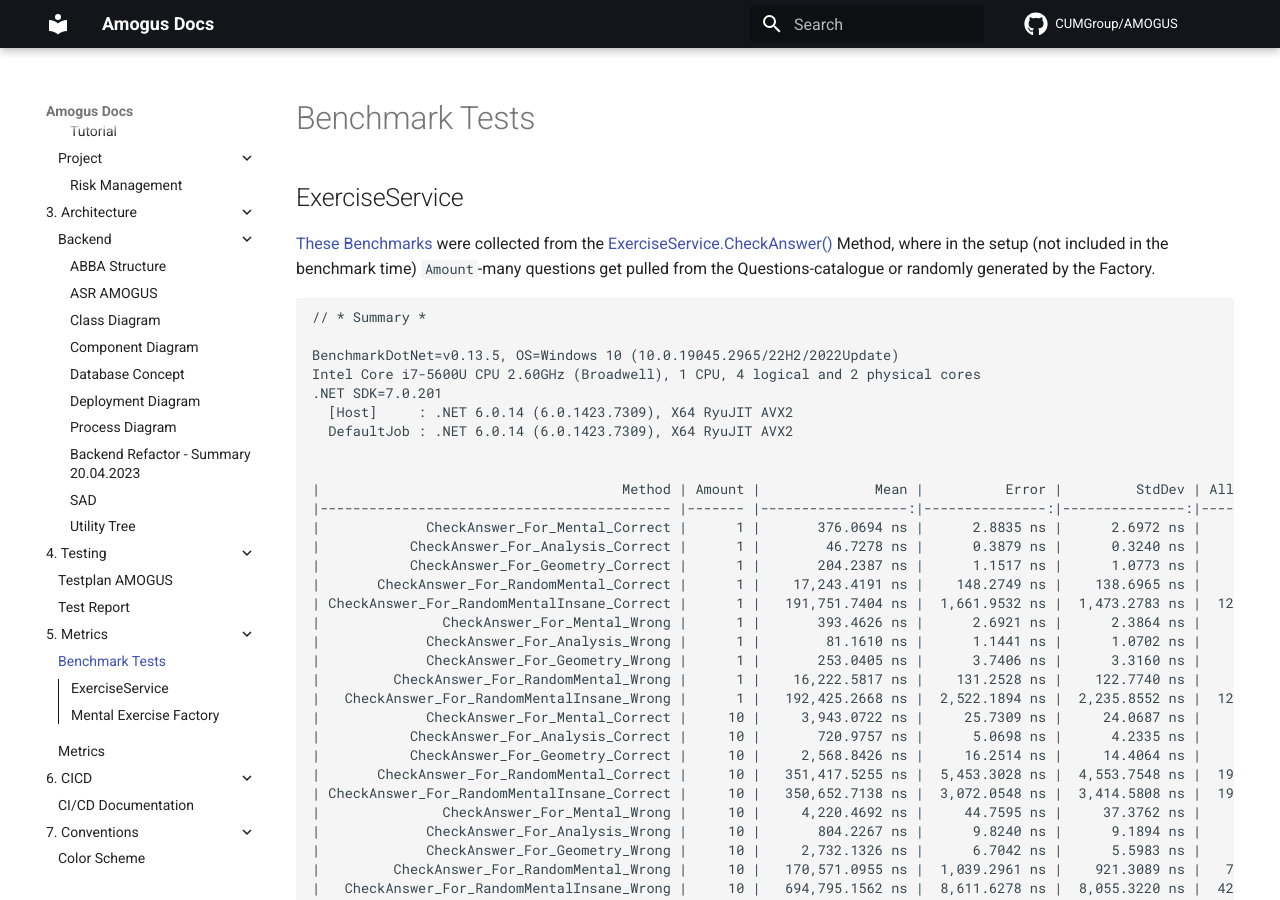
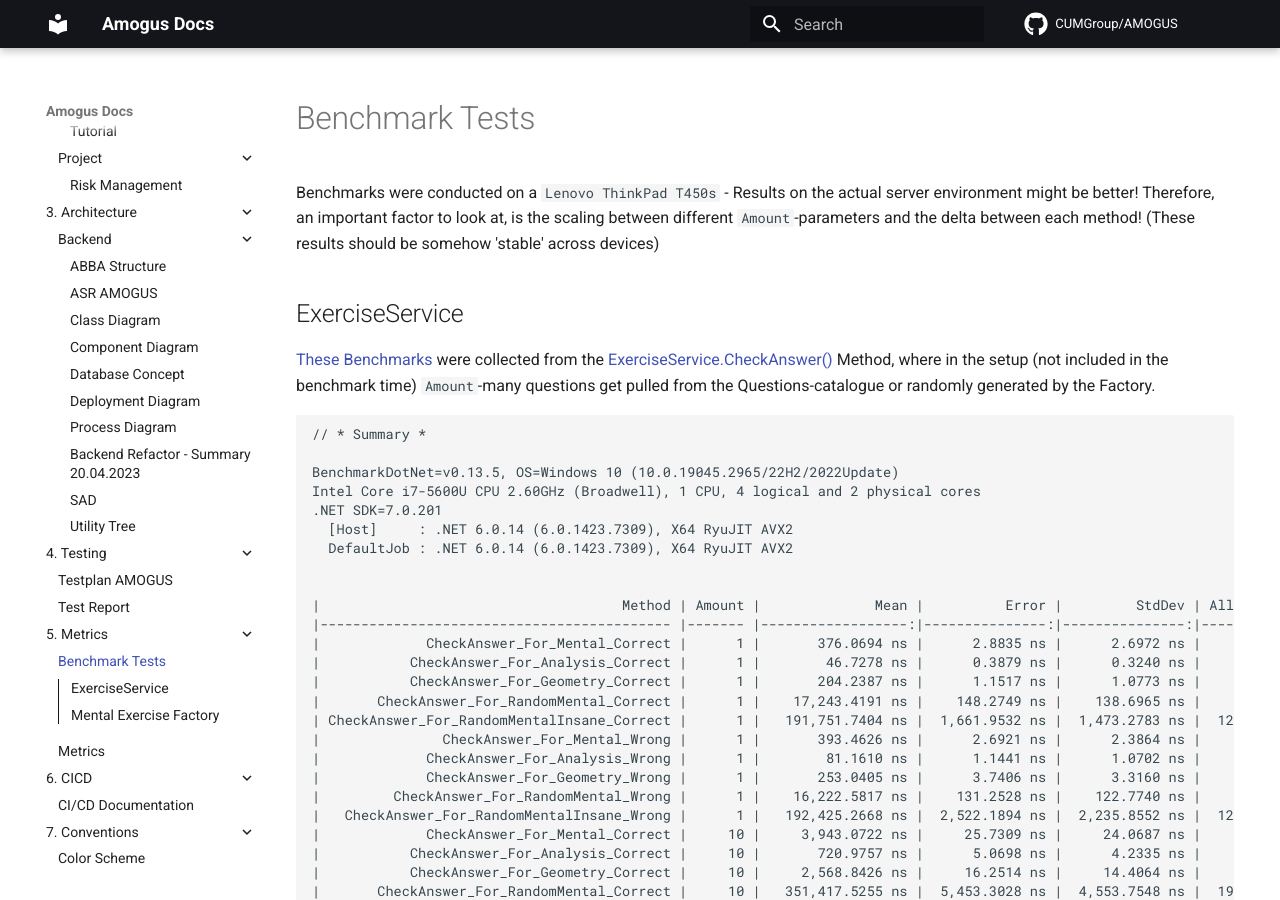
Before and after one commit to CUMGroup/AMOGUS, an MkDocs documentation site: the page built from docs/Developer Docs/5. Metrics/Benchmarks.md, in a window 1280 px wide and 900 px high. Built offline with MkDocs 1.6.1 and Material for MkDocs 9.7.7, drawn with Linux system fonts in a browser that asks for light colours; comment, search, counter and statistics services are not loaded.

Commit message:
Update Benchmarks.md

```diff
--- a/docs/Developer Docs/5. Metrics/Benchmarks.md
+++ b/docs/Developer Docs/5. Metrics/Benchmarks.md
@@ -1,4 +1,6 @@
 # Benchmark Tests
+
+Benchmarks were conducted on a `Lenovo ThinkPad T450s` - Results on the actual server environment might be better! Therefore, an important factor to look at, is the scaling between different `Amount`-parameters and the delta between each method! (These results should be somehow 'stable' across devices)
 
 ## ExerciseService
 [These Benchmarks](https://github.com/CUMGroup/AMOGUS/blob/main/src/api/AMOGUS.Benchmarks/Benchmarks/ExerciseServiceBenchmarks.cs) were collected from the [ExerciseService.CheckAnswer()](https://github.com/CUMGroup/AMOGUS/blob/main/src/api/AMOGUS.Core/Services/Gameplay/ExerciseService.cs) Method, where in the setup (not included in the benchmark time) `Amount`-many questions get pulled from the Questions-catalogue or randomly generated by the Factory.
```
